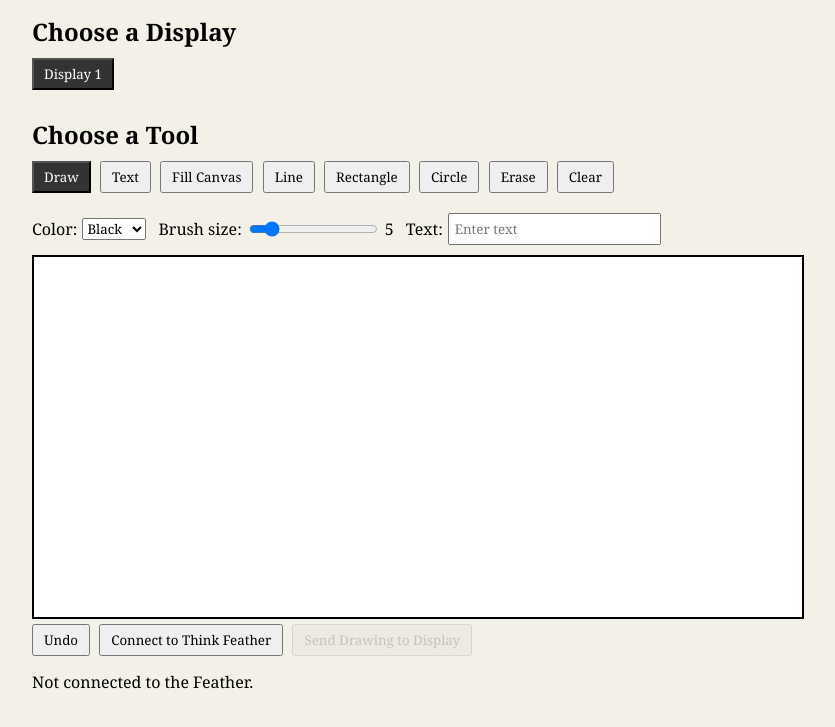
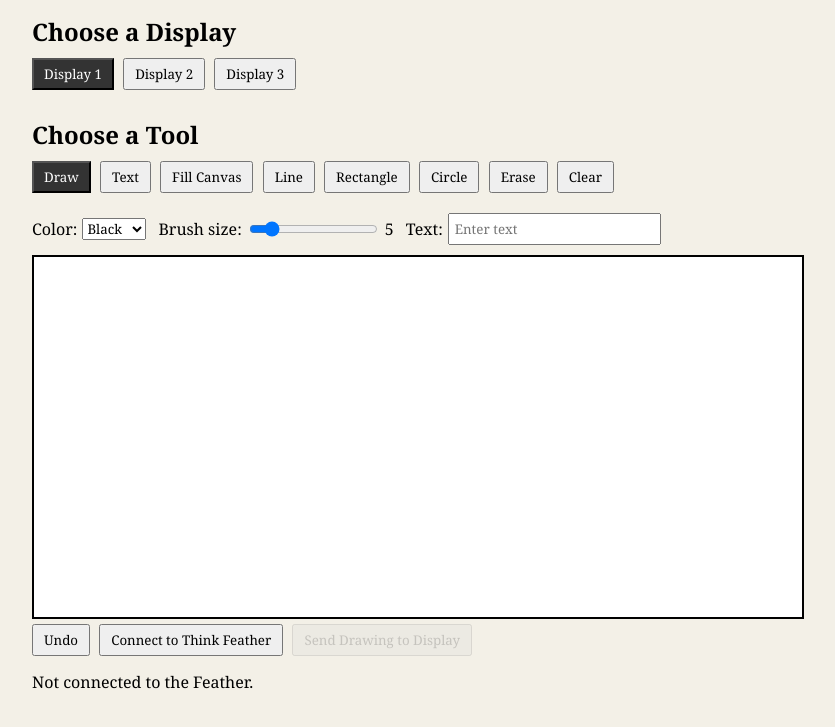
Before and after one commit to ckanghowardcc/eink-badge, a plain HTML site: page index.html in a window 1280 px wide. Shown: the part 127-854 px from the top of the page, without its empty margins (1-836 px from the left). Drawn offline with Linux system fonts and the light colour scheme.

Commit message:
Add files via upload

```diff
--- a/index.html
+++ b/index.html
@@ -89,8 +89,8 @@
       <h2>Choose a Display</h2>
       <div>
         <button id="display0" class="displayButton active">Display 1</button>
-        <!--<button id="display1" class="displayButton">Display 2</button>
-        <button id="display2" class="displayButton">Display 3</button>-->
+        <button id="display1" class="displayButton">Display 2</button>
+        <button id="display2" class="displayButton">Display 3</button>
       </div>
 
       <h2>Choose a Tool</h2>
```
